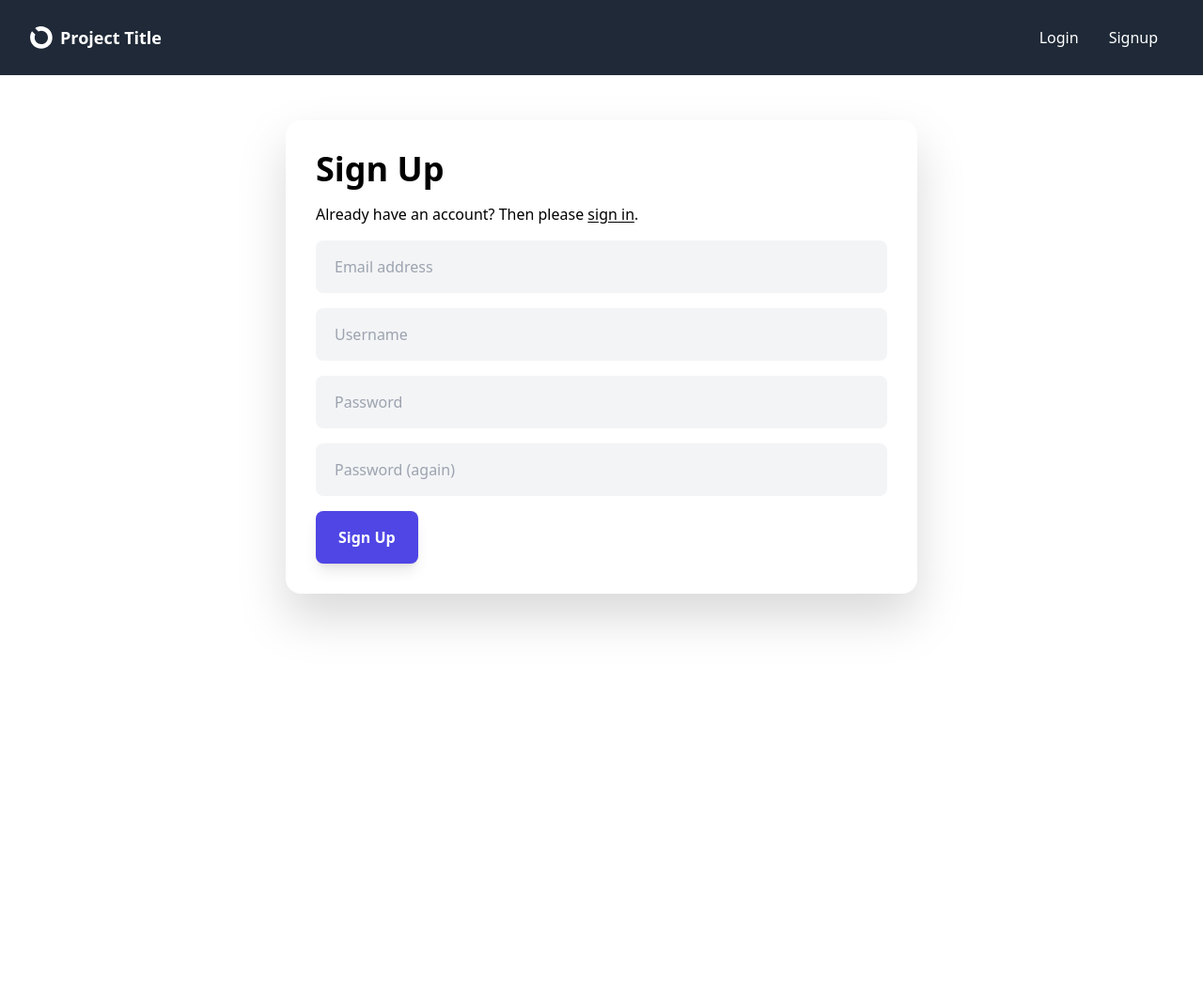
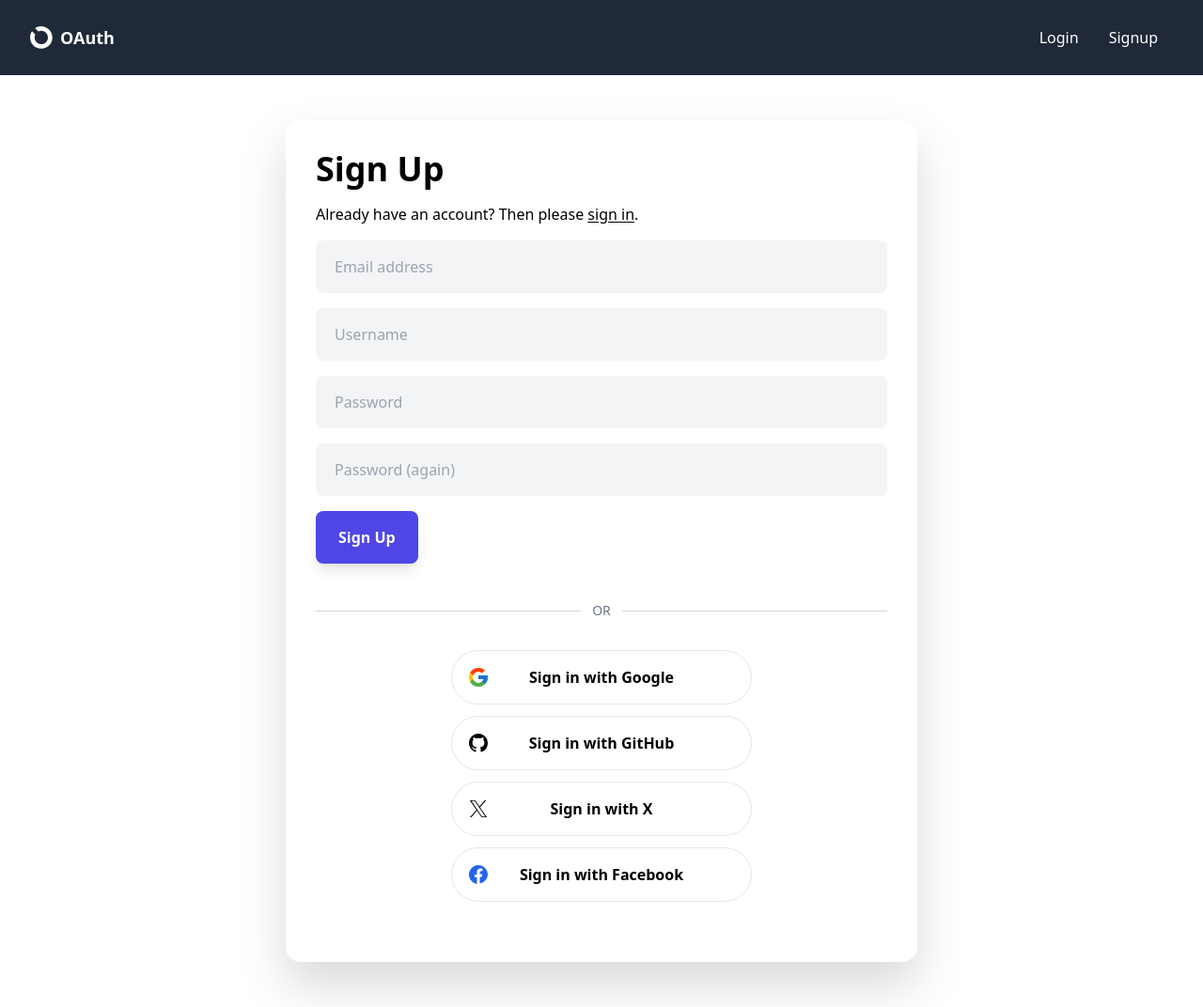
Before and after one commit to Edwinromerojr/OAuth, a Django app: page /accounts/signup/ in a window 1280 px wide. Shown: the whole page at 94% size. Before the commit the page ends 668 px from the top, so only its background shows below. Run offline with Django 5.2, Linux system fonts and the light colour scheme; parts of the project's set-up code (start-up, migrations or seed data) failed here and were passed over; some libraries are stand-ins or nearby versions.

Commit message:
google and adapter

```diff
--- /dev/null
+++ b/a_users/adapters.py
@@ -0,0 +1,6 @@
+from allauth.account.adapter import DefaultAccountAdapter
+from django.shortcuts import resolve_url
+
+class CustomAccountAdapter(DefaultAccountAdapter):
+    def get_signup_redirect_url(self, request):
+        return resolve_url("profile-onboarding")
--- /dev/null
+++ b/a_users/templates/a_users/social_logins.html
@@ -0,0 +1,42 @@
+{% load socialaccount %}
+
+<div class="relative flex items-center my-4 mt-10">
+    <div class="flex-grow border-t border-gray-300"></div>
+    <span class="px-3 text-gray-500 text-sm">OR</span>
+    <div class="flex-grow border-t border-gray-300"></div>
+</div>
+
+<div class="w-full md:w-80 my-8 m-auto space-y-3 font-semibold">
+
+    <a class="relative flex items-center p-4 rounded-full border !no-underline hover:!text-inherit hover:!bg-gray-100 w-full" href="{% provider_login_url 'google' %}">
+        <svg class="w-6 h-6 absolute left-4" xmlns="http://www.w3.org/2000/svg" viewBox="0 0 48 48">
+            <path fill="#FFC107" d="M43.611,20.083H42V20H24v8h11.303c-1.649,4.657-6.08,8-11.303,8c-6.627,0-12-5.373-12-12c0-6.627,5.373-12,12-12c3.059,0,5.842,1.154,7.961,3.039l5.657-5.657C34.046,6.053,29.268,4,24,4C12.955,4,4,12.955,4,24c0,11.045,8.955,20,20,20c11.045,0,20-8.955,20-20C44,22.659,43.862,21.35,43.611,20.083z"></path>
+            <path fill="#FF3D00" d="M6.306,14.691l6.571,4.819C14.655,15.108,18.961,12,24,12c3.059,0,5.842,1.154,7.961,3.039l5.657-5.657C34.046,6.053,29.268,4,24,4C16.318,4,9.656,8.337,6.306,14.691z"></path>
+            <path fill="#4CAF50" d="M24,44c5.166,0,9.86-1.977,13.409-5.192l-6.19-5.238C29.211,35.091,26.715,36,24,36c-5.202,0-9.619-3.317-11.283-7.946l-6.522,5.025C9.505,39.556,16.227,44,24,44z"></path>
+            <path fill="#1976D2" d="M43.611,20.083H42V20H24v8h11.303c-0.792,2.237-2.231,4.166-4.087,5.571c0.001-0.001,0.002-0.001,0.003-0.002l6.19,5.238C36.971,39.205,44,34,44,24C44,22.659,43.862,21.35,43.611,20.083z"></path>
+        </svg>
+        <span class="text-center w-full">Sign in with Google</span>
+    </a>
+
+    <a class="relative flex items-center p-4 rounded-full border !no-underline hover:!text-inherit hover:!bg-gray-100 w-full" href="">
+        <svg class="w-6 h-6 absolute left-4" xmlns="http://www.w3.org/2000/svg" viewBox="0 0 24 24">
+            <path d="M12 2C6.48 2 2 6.48 2 12c0 4.42 2.87 8.18 6.84 9.5.5.09.66-.22.66-.48 0-.24-.01-1.04-.01-1.9-2.78.58-3.37-1.18-3.37-1.18-.45-1.15-1.1-1.46-1.1-1.46-.9-.62.07-.6.07-.6 1 .07 1.52 1.03 1.52 1.03.9 1.51 2.36 1.07 2.94.82.09-.66.35-1.07.63-1.31-2.22-.25-4.56-1.11-4.56-4.95 0-1.09.39-1.99 1.03-2.69-.1-.26-.45-1.29.1-2.69 0 0 .84-.27 2.75 1.02a9.56 9.56 0 0 1 5 0c1.91-1.29 2.75-1.02 2.75-1.02.55 1.4.2 2.43.1 2.69.64.7 1.03 1.6 1.03 2.69 0 3.85-2.34 4.7-4.57 4.95.36.31.68.91.68 1.84 0 1.33-.01 2.41-.01 2.74 0 .26.16.58.67.48A10.012 10.012 0 0 0 22 12c0-5.52-4.48-10-10-10z"/>
+        </svg>
+        <span class="text-center w-full">Sign in with GitHub</span>
+    </a>
+
+    <a class="relative flex items-center p-4 rounded-full border !no-underline hover:!text-inherit hover:!bg-gray-100 w-full" href="">
+        <svg class="w-6 h-6 absolute left-4" xmlns="http://www.w3.org/2000/svg" viewBox="0 0 50 50">
+            <path d="M 5.9199219 6 L 20.582031 27.375 L 6.2304688 44 L 9.4101562 44 L 21.986328 29.421875 L 31.986328 44 L 44 44 L 28.681641 21.669922 L 42.199219 6 L 39.029297 6 L 27.275391 19.617188 L 17.933594 6 L 5.9199219 6 z M 9.7167969 8 L 16.880859 8 L 40.203125 42 L 33.039062 42 L 9.7167969 8 z"></path>
+        </svg>
+        <span class="text-center w-full">Sign in with X</span>
+    </a>
+
+    <a class="relative flex items-center p-4 rounded-full border !no-underline hover:!text-inherit hover:!bg-gray-100 w-full" href="">
+        <svg class="w-6 h-6 text-blue-600 absolute left-4" xmlns="http://www.w3.org/2000/svg" fill="currentColor" viewBox="0 0 24 24">
+            <path d="M22 12.07C22 6.48 17.52 2 12 2S2 6.48 2 12.07c0 5.02 3.66 9.18 8.44 9.93v-7.03h-2.5v-2.9h2.5V9.41c0-2.46 1.49-3.82 3.74-3.82 1.08 0 2.2.19 2.2.19v2.42h-1.24c-1.22 0-1.6.76-1.6 1.54v1.84h2.72l-.44 2.9h-2.28v7.03c4.78-.75 8.44-4.91 8.44-9.93z"/>
+        </svg>
+        <span class="text-center w-full">Sign in with Facebook</span>
+    </a>
+
+</div>
--- a/templates/account/login.html
+++ b/templates/account/login.html
@@ -28,7 +28,5 @@
             {% endelement %}
         {% endslot %}
     {% endelement %}
-    {% if SOCIALACCOUNT_ENABLED %}
-        {% include "socialaccount/snippets/login.html" with page_layout="entrance" %}
-    {% endif %}
+    {% include "a_users/social_logins.html" %}
 {% endblock content %}
--- a/templates/account/signup.html
+++ b/templates/account/signup.html
@@ -39,7 +39,5 @@
             {% trans "Sign up using a passkey" %}
         {% endelement %}
     {% endif %}
-    {% if SOCIALACCOUNT_ENABLED %}
-        {% include "socialaccount/snippets/login.html" with page_layout="entrance" %}
-    {% endif %}
+    {% include "a_users/social_logins.html" %}
 {% endblock content %}
--- a/templates/includes/header.html
+++ b/templates/includes/header.html
@@ -3,7 +3,7 @@
     <div>
         <a class="flex items-center gap-2" href="/">
             <img class="h-6" src="{% static 'images/logo.svg' %}" alt="Logo"/>
-            <span class="text-lg font-bold">Project Title</span>
+            <span class="text-lg font-bold">OAuth</span>
         </a>
     </div>
     <nav class="block relative">
```
Also changed, not shown: a_core/settings.py (+19 -0 lines).
